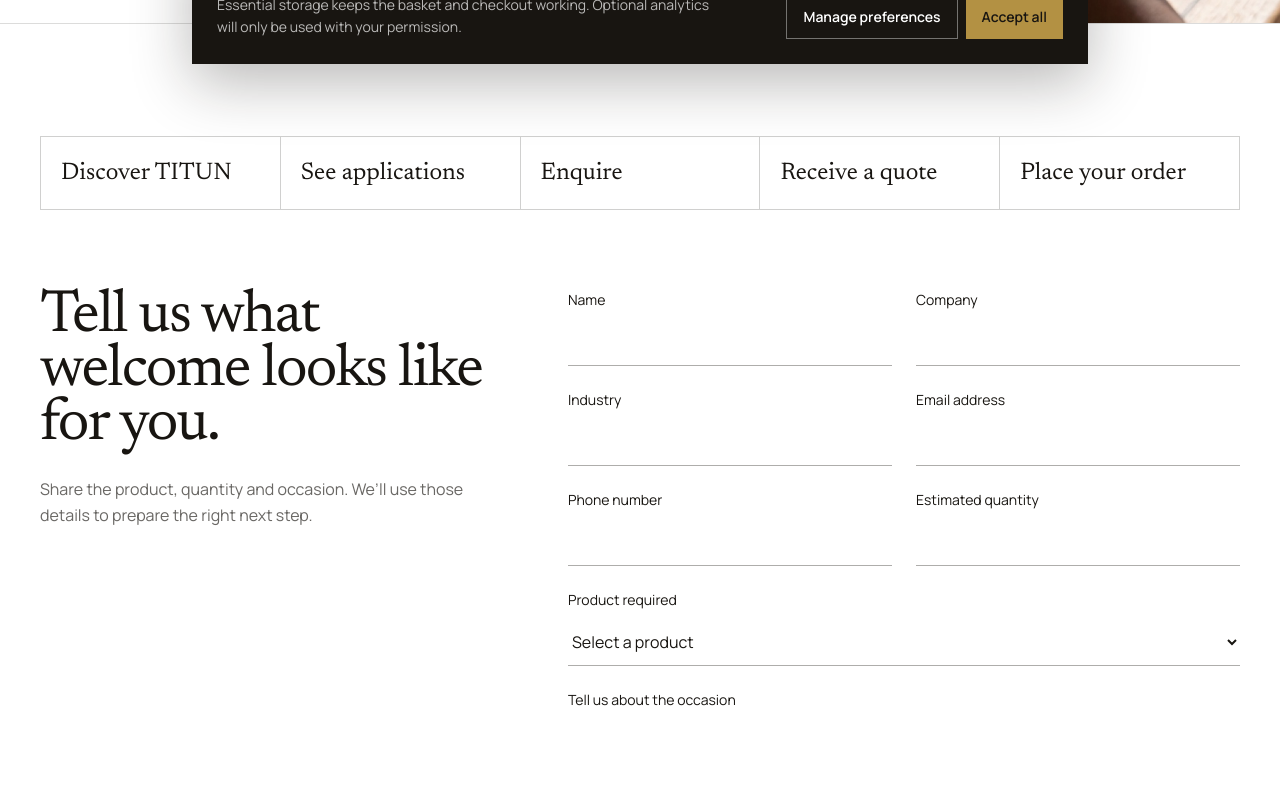
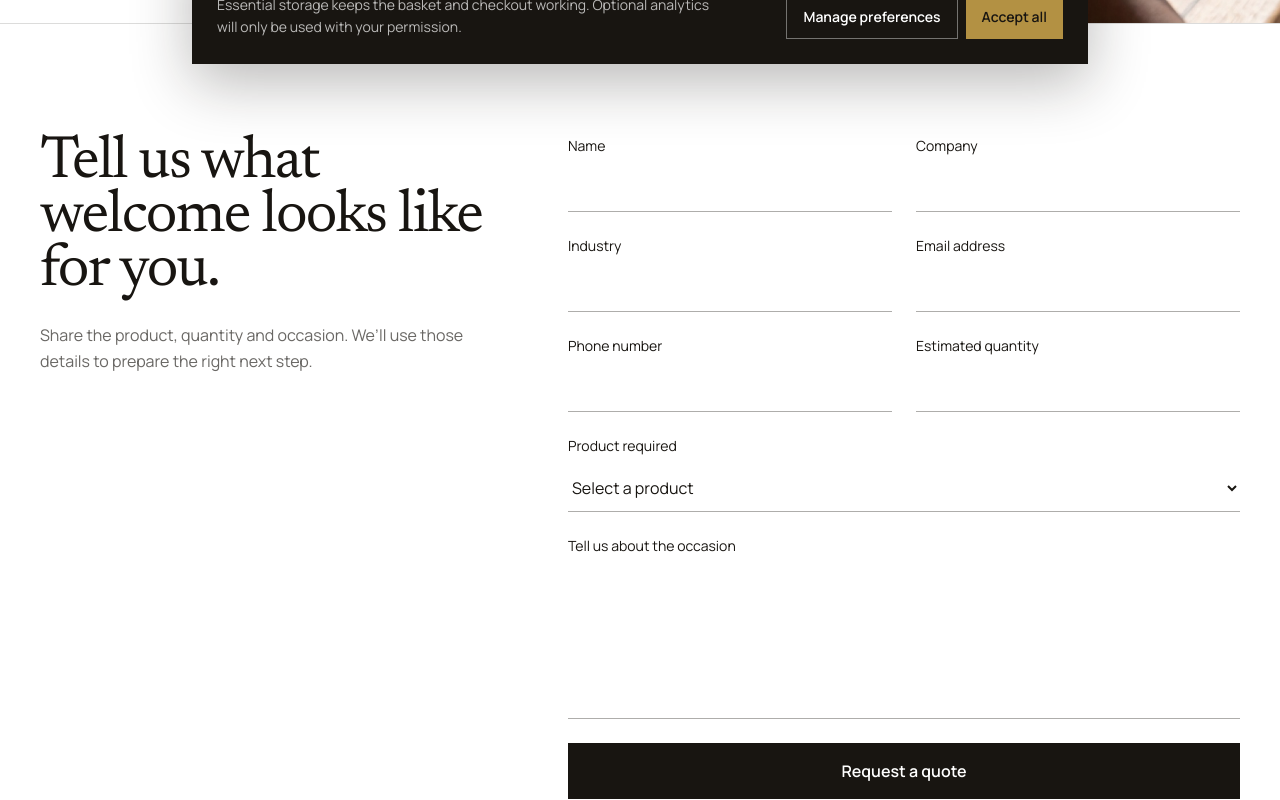
Before and after one commit to Ugoplus/titun, a Next.js app: page /corporate in a window 1280 px wide. Shown: the part 720-1520 px from the top of the page. Built offline with nearby package versions, Linux system fonts and the light colour scheme; no server answers; the database is empty.

Commit message:
Remove corporate order steps

```diff
--- a/src/app/corporate/page.tsx
+++ b/src/app/corporate/page.tsx
@@ -31,12 +31,7 @@ export default async function CorporatePage({
       </section>
       <section className="px-5 py-20 md:px-8 md:py-28">
         <div className="mx-auto max-w-[1200px]">
-          <div className="grid border-l border-t border-ink/20 sm:grid-cols-2 lg:grid-cols-5">
-            {["Discover TITUN", "See applications", "Enquire", "Receive a quote", "Place your order"].map((step) => (
-              <div key={step} className="border-b border-r border-ink/20 p-5 font-display text-2xl">{step}</div>
-            ))}
-          </div>
-          <div id="enquiry" className="mt-20 grid gap-12 lg:grid-cols-[.8fr_1.2fr] lg:gap-20">
+          <div id="enquiry" className="grid gap-12 lg:grid-cols-[.8fr_1.2fr] lg:gap-20">
             <div>
               <h2 className="font-display text-6xl leading-[.9] tracking-[-.03em]">Tell us what welcome looks like for you.</h2>
               <p className="mt-6 max-w-lg text-base leading-relaxed text-ink/65">Share the product, quantity and occasion. We’ll use those details to prepare the right next step.</p>
```
